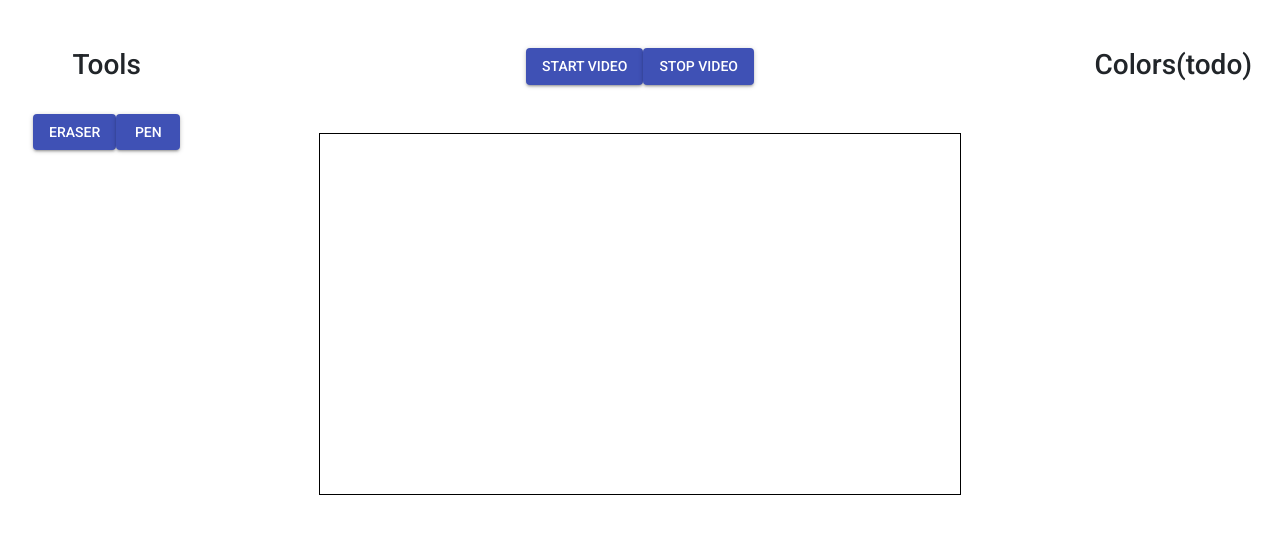
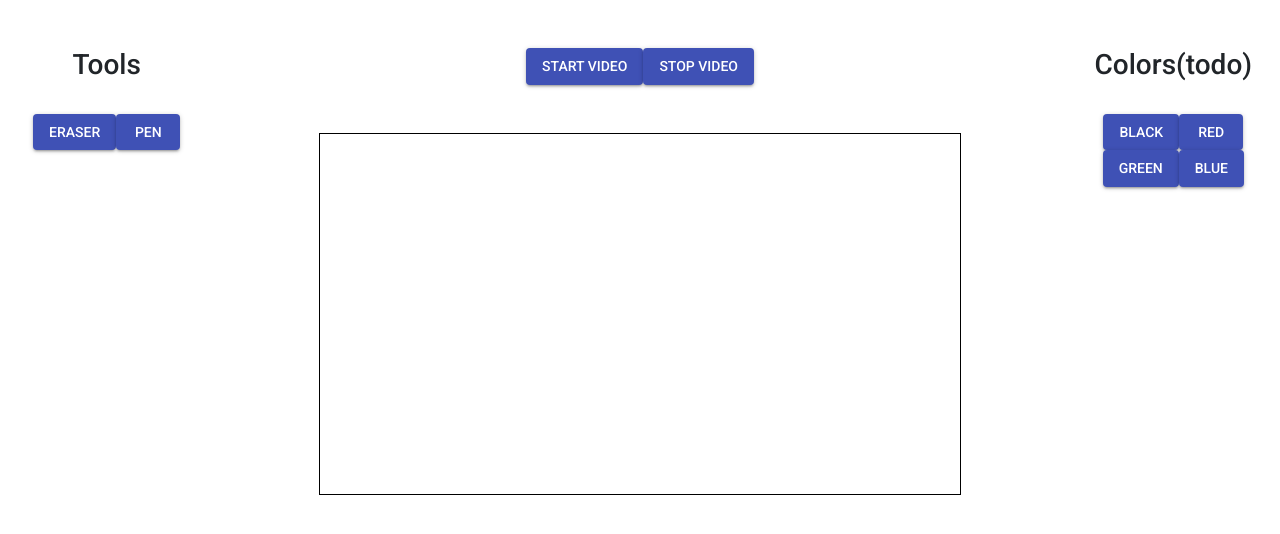
Before and after one commit to mirooon/fingero, a React (Create React App) app in the folder ui/: page / in a window 1280 px wide. Shown: the top 534 px of the page. Built offline with nearby package versions, Linux system fonts and the light colour scheme; no server answers.

Commit message:
Added marker colors

```diff
--- a/ui/src/App.js
+++ b/ui/src/App.js
@@ -15,7 +15,8 @@ class App extends Component {
       height: 360,
       point: { x: 0, y: 0, prevX: 0, prevY: 0 },
       mode: "pen",
-      thickness: 8
+      thickness: 8,
+      color: "black"
     };
 
     socket.onopen = () => {
@@ -64,6 +65,10 @@ class App extends Component {
     this.state.thickness--;
   }
 
+  changeColor = (color) => {
+    console.log("Color changed" + color);
+    this.state.color = color;
+  }
 
   stopVideo = () => {
     console.log('stopping');
@@ -103,7 +108,8 @@ class App extends Component {
                 height={this.state.height}
                 point={this.state.point}
                 mode={this.state.mode}
-                thickness={this.state.thickness} />
+                thickness={this.state.thickness}
+                color={this.state.color} />
               <br />
               <Webcam
                 ref={webcam => this.webcam = webcam}
@@ -116,6 +122,10 @@ class App extends Component {
               <br /><br />
               <h3>Colors(todo)</h3>
               <br></br>
+              <Button variant="contained" color="primary" onClick={() => this.changeColor("black")}>Black</Button>
+              <Button variant="contained" color="primary" onClick={() => this.changeColor("red")}>Red</Button>
+              <Button variant="contained" color="primary" onClick={() => this.changeColor("green")}>Green</Button>
+              <Button variant="contained" color="primary" onClick={() => this.changeColor("blue")}>blue</Button>
             </div>
           </div>
         </div>
--- a/ui/src/Canvas.js
+++ b/ui/src/Canvas.js
@@ -17,7 +17,7 @@ class Canvas extends Component {
     //     const img = this.refs.image
     // }
 
-    updateCanvas = (point, mode, thickness) => {
+    updateCanvas = (point, mode, thickness, color) => {
         const ctx = this.refs.canvas.getContext('2d');
         console.log("Mode: " + mode)
         if (mode === "pen") {
@@ -25,6 +25,7 @@ class Canvas extends Component {
             ctx.beginPath();
             ctx.moveTo(point.prevX, point.prevY);
             ctx.lineTo(point.x, point.y);
+            ctx.strokeStyle = color;
             ctx.stroke();
         } else if (mode === "eraser") {
             ctx.globalCompositeOperation = "destination-out";
@@ -38,7 +39,7 @@ class Canvas extends Component {
     componentDidUpdate(props) {
         if (props.point) {
             console.log('got', props.point)
-            this.updateCanvas(props.point, props.mode, props.thickness);
+            this.updateCanvas(props.point, props.mode, props.thickness, props.color);
         }
     }
 
```
